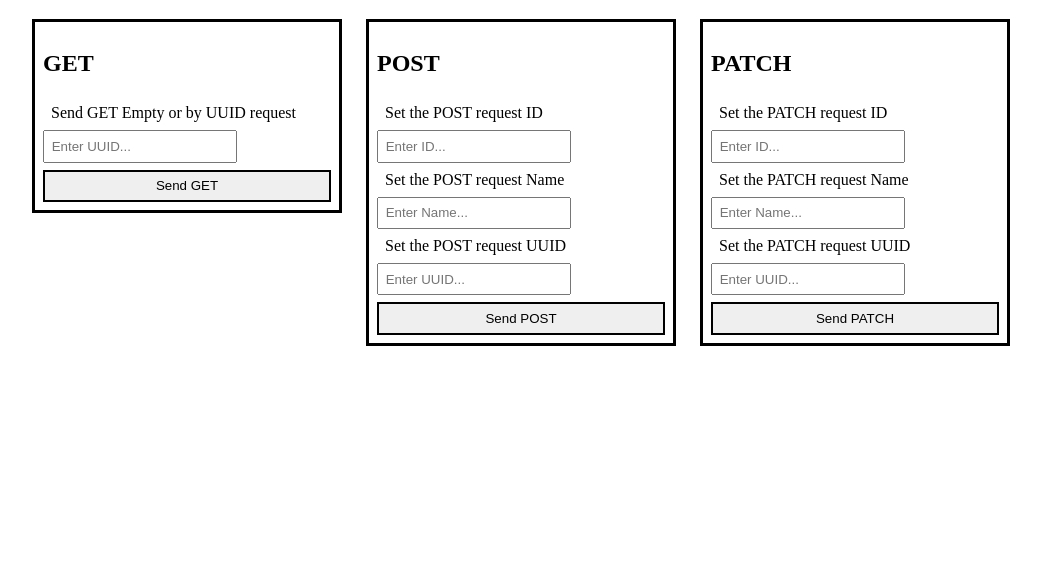
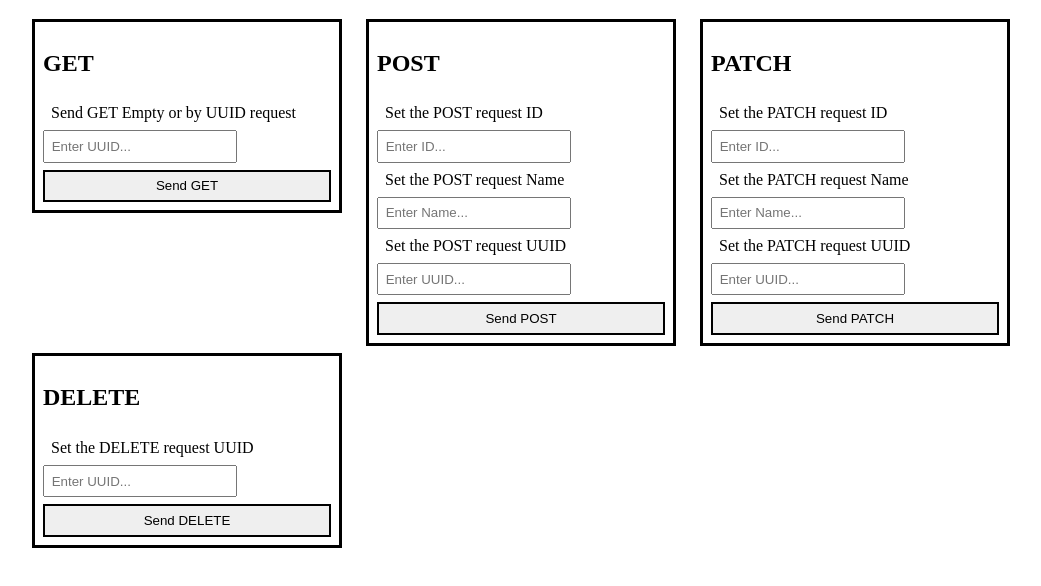
Before and after one commit to OrenVilderman/express-on-typescript, a website: page public/index.html in a window 1280 px wide. Shown: the part 108-694 px from the top of the page, without its empty margins (0-1041 px from the left). Drawn offline with Linux system fonts and the light colour scheme.

Commit message:
Added delete and fixed GUI

```diff
--- a/public/index.html
+++ b/public/index.html
@@ -12,6 +12,7 @@
 
 <body>
     <h1>TypeScript Express Public UI</h1>
+    <section>
         <form id="getAction" action="/api/V0.1/" method="GET">
             <h2>GET</h2>
             <div>
@@ -61,8 +62,22 @@
             </div>
         </form>
 
+        <form id="DeleteAction">
+            <h2>DELETE</h2>
+            <div>
+                <label for="deleteUUID">Set the DELETE request UUID</label>
+                <input name="deleteUUID" id="deleteUUID" value="" placeholder="Enter UUID...">
+            </div>
+            <div>
+                <input type='button' onclick="setDelete();" value="Send DELETE"></input>
+            </div>
+        </form>
+    </section>
+
+    <section>
         <div id=results></div>
         <div id=errors></div>
+    </section>
 
     <script rel="scriptSheet" src="main.js" type="application/javaScript"></script>
 </body>
--- a/public/main.css
+++ b/public/main.css
@@ -6,6 +6,10 @@ h1 {
 input, label {
     display: block;
     padding: 0.5em;
+}
+
+section {
+    display: inline-table;
 }
 
 form {
--- a/public/main.js
+++ b/public/main.js
@@ -36,11 +36,23 @@ async function setPatch() {
     }).then(async (res) => addResponseToNode(await res.text()));
 }
 
+async function setDelete() {
+    const uuid = document.getElementById('deleteUUID').value;
+    await fetch(`/api/V0.1/${uuid}`, {
+        method: 'DELETE',
+        headers: {
+            'Content-Type': 'application/json',
+        }
+    }).then(async (res) => addResponseToNode(await res.text()));
+}
+
 function addResponseToNode(response) {
     let el;
     try {
         response = JSON.parse(response)
-        response = response[response.length > 1 ? response.length - 1 : 0]
+        if (!response.uuid) {
+            response = response[response.length > 1 ? response.length - 1 : 0]
+        }
         el = document.getElementById('results');
     } catch (error) {
         response = `Error: ${error.toString()}`;
--- a/routes/api.ts
+++ b/routes/api.ts
@@ -1,5 +1,5 @@
 import express, { Router, Request, Response } from "express"
-import { getByUUID, getByName, post, update } from "../controllers/api"
+import { getByUUID, getByName, post, update, remove } from "../controllers/api"
 
 const apiRouter: Router = express.Router();
 
@@ -11,6 +11,8 @@ apiRouter.post('/', post);
 
 apiRouter.patch('/:uuid', update);
 
+apiRouter.delete('/:uuid', remove);
+
 apiRouter.all('*', (request: Request, response: Response) => {
     console.log(request.url);
     response
```
Also changed, not shown: controllers/api.ts (+15 -0 lines). Lines whose indentation alone changed are shown as unchanged.
